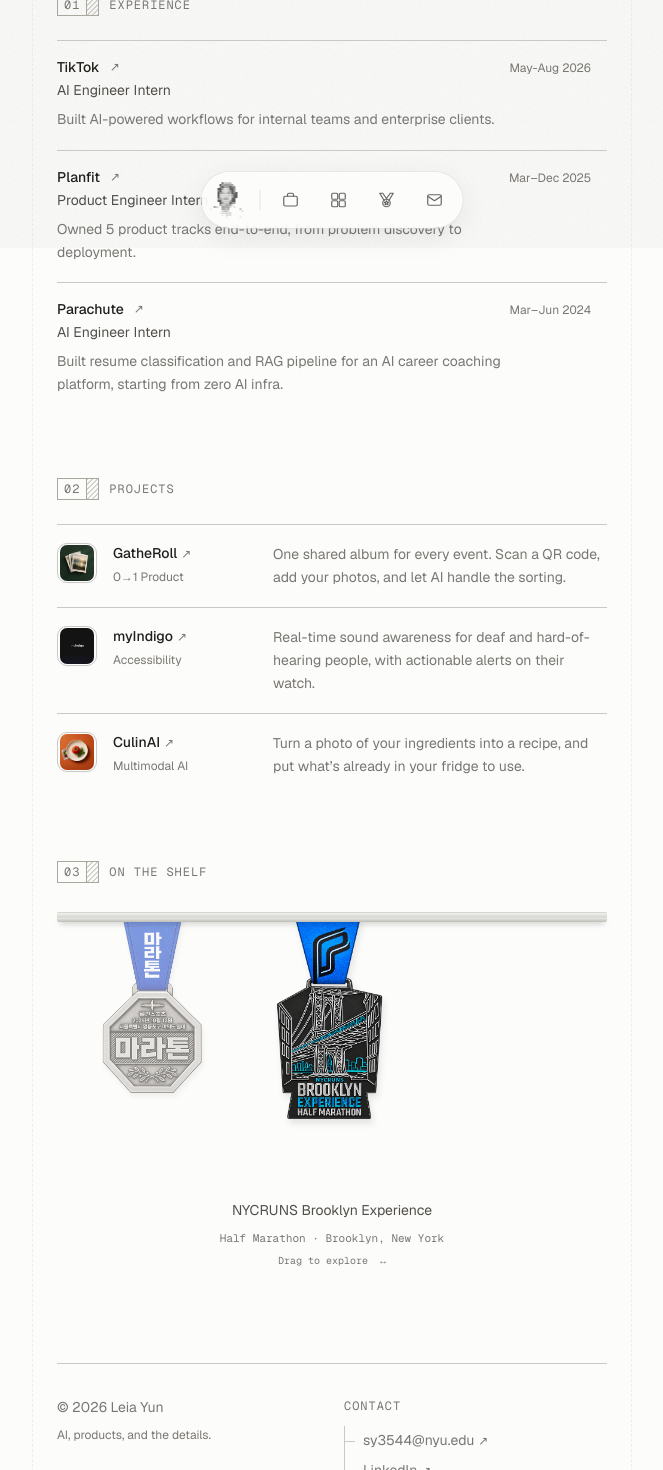
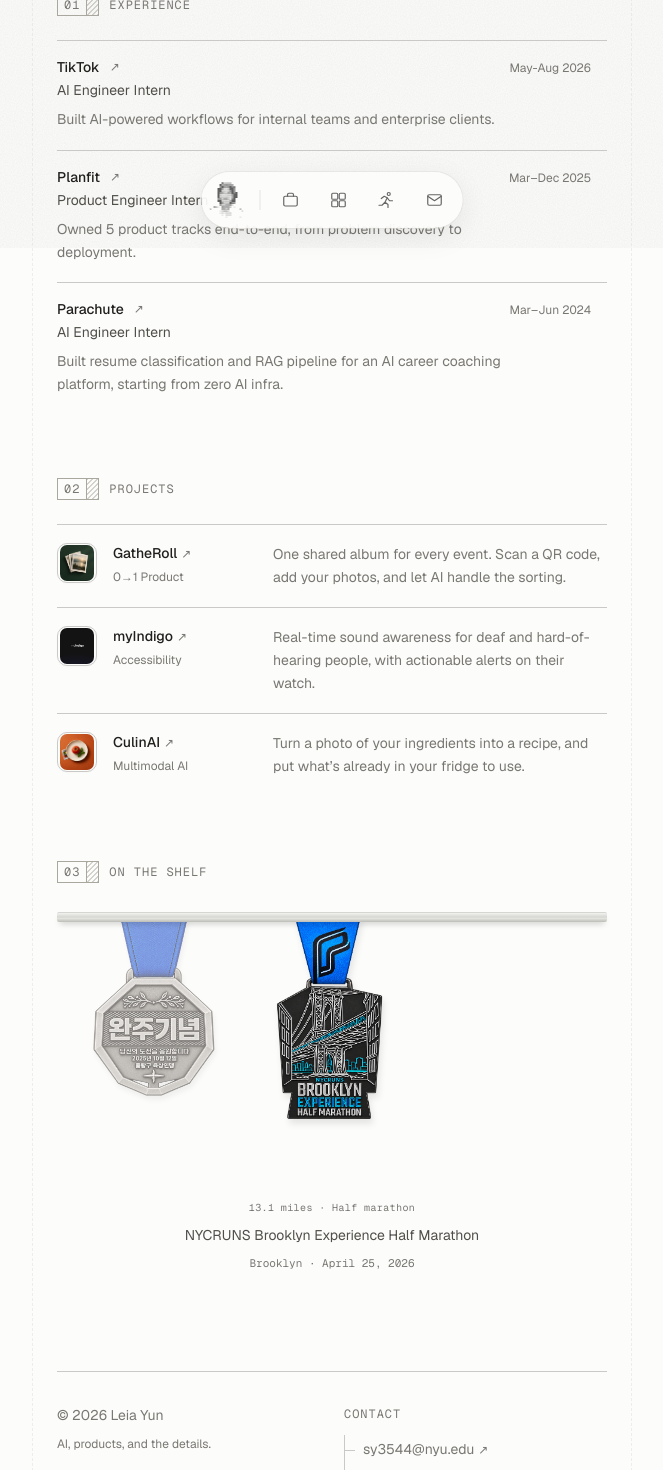
Before and after one commit to yunLeia/personal_website_leiayun, a React (Vite) app: page / in a window 1280 px wide. Shown: the part 552-2022 px from the top of the page, without its empty margins (308-971 px from the left). Built offline with nearby package versions, Linux system fonts and the light colour scheme; a web font is replaced by a local one.

Commit message:
Refine medal captions and runner icon and preserve letter tilt

```diff
--- a/src/components/Dock.tsx
+++ b/src/components/Dock.tsx
@@ -62,7 +62,7 @@
       </DockIcon>
 
       <DockIcon label="On the Shelf" onClick={() => scrollTo('#shelf')}>
-        <svg width="18" height="18" viewBox="0 0 24 24" fill="none" stroke="currentColor" strokeWidth="1.6" strokeLinecap="round" strokeLinejoin="round" aria-hidden="true"><path d="m7 3 5 7 5-7M7 3H3l6 10m8-10h4l-6 10"/><circle cx="12" cy="16" r="5"/><path d="m12 13 .8 1.8 2 .2-1.5 1.3.5 2-1.8-1-1.8 1 .5-2-1.5-1.3 2-.2z"/></svg>
+        <svg width="18" height="18" viewBox="0 0 24 24" fill="none" stroke="currentColor" strokeWidth="1.6" strokeLinecap="round" strokeLinejoin="round" aria-hidden="true"><circle cx="15" cy="4" r="2"/><path d="m5 10 4-3 4 2 3 4h4M13 9l-3 6 4 3v4M10 15l-4 4H2"/></svg>
       </DockIcon>
 
       <DockIcon label="Contact" onClick={() => scrollTo('#contact')}>
--- a/src/components/MedalShelf.tsx
+++ b/src/components/MedalShelf.tsx
@@ -2,10 +2,10 @@
 import { SectionHeader } from './HomeUI';
 
 const MEDALS = [
-  { image: 'mapo', title: 'Mapo Seo Yun-bok Marathon', detail: 'Seoul · April 19, 2025' },
-  { image: 'seoul-10k', title: 'Ilgan Sports Seoul Marathon', detail: '10K finisher · September 7, 2025' },
-  { image: 'seoul-october', title: 'Ilgan Sports Marathon', detail: 'Yeouido, Seoul · October 12, 2025' },
-  { image: 'brooklyn', title: 'NYCRUNS Brooklyn Experience', detail: 'Half Marathon · Brooklyn, New York' },
+  { image: 'mapo', title: 'Mapo Seo Yun-bok Marathon', distance: '6.2 miles · 10K', detail: 'Seoul · April 19, 2025' },
+  { image: 'seoul-10k', title: 'Ilgan Sports Seoul Marathon', distance: '6.2 miles · 10K', detail: 'Seoul · September 7, 2025' },
+  { image: 'seoul-october', title: "Jungnang Mayor’s Cup Rose Marathon", distance: '6.2 miles · 10K', detail: 'Seoul · October 12, 2025' },
+  { image: 'brooklyn', title: 'NYCRUNS Brooklyn Experience Half Marathon', distance: '13.1 miles · Half marathon', detail: 'Brooklyn · April 25, 2026' },
 ];
 
 export default function MedalShelf() {
@@ -66,7 +66,7 @@
           delete event.currentTarget.dataset.dragging;
         }} onPointerLeave={() => { if (!drag.current.moved) drag.current.down = false; }}>
           {MEDALS.map((medal, index) => (
-            <button key={medal.image} type="button" className="medal-item" aria-pressed={selected === index} aria-label={`Show ${medal.title}, ${medal.detail}`} onClick={() => {
+            <button key={medal.image} type="button" className="medal-item" aria-pressed={selected === index} aria-label={`Show ${medal.title}, ${medal.distance}, ${medal.detail}`} onClick={() => {
               if (drag.current.moved) { drag.current.moved = false; return; }
               center(index);
             }} onPointerMove={(event) => {
@@ -87,10 +87,10 @@
         </div>
       </div>
       <div className="medal-caption" aria-live="polite" aria-atomic="true">
+        <span className="medal-distance">{MEDALS[selected].distance}</span>
         <p>{MEDALS[selected].title}</p>
         <span>{MEDALS[selected].detail}</span>
       </div>
-      <p className="medal-hint">Drag to explore <span aria-hidden="true">↔</span></p>
     </section>
   );
 }
--- a/src/index.css
+++ b/src/index.css
@@ -256,11 +256,11 @@
 .name-letter { position: relative; display: inline-block; cursor: default; isolation: isolate; flex: none; transition: width 380ms cubic-bezier(.22,1,.36,1); }
 .name-word-start { margin-left: .28em; }
 .name-type { display: inline-block; white-space: nowrap; transition: opacity 180ms ease, transform 320ms cubic-bezier(.22,1,.36,1); }
-.name-art { position: absolute; height: 1.26em; width: auto; max-width: none; left: 50%; top: 50%; object-fit: contain; opacity: 0; transform: translate(-50%,-50%) scale(.94) rotate(-3deg); pointer-events: none; transition: opacity 180ms ease, transform 380ms cubic-bezier(.22,1,.36,1); }
+.name-art { position: absolute; height: 1.26em; width: auto; max-width: none; left: 50%; top: 50%; object-fit: contain; opacity: 0; transform: translate(-50%,-50%) scale(.94) rotate(var(--name-tilt, -4deg)); pointer-events: none; transition: opacity 180ms ease, transform 380ms cubic-bezier(.22,1,.36,1); }
 .name-letter[data-illustrated="true"] { z-index: 2; }
 .name-letter[data-illustrated="true"] .name-type { opacity: 0; transform: scale(.96); }
 .name-art[data-visible="true"] { opacity: 1; transform: translate(-50%,-50%) scale(1) rotate(var(--name-tilt, -4deg)); animation: name-sticker-arrive 480ms cubic-bezier(.22,1,.36,1) both; }
-@keyframes name-sticker-arrive { 0% { transform: translate(-50%,calc(-50% + 3px)) scale(.92) rotate(-3deg); } 70% { transform: translate(-50%,-50%) scale(1.015) rotate(.4deg); } 100% { transform: translate(-50%,-50%) scale(1) rotate(var(--name-tilt, -4deg)); } }
+@keyframes name-sticker-arrive { 0% { transform: translate(-50%,calc(-50% + 3px)) scale(.92) rotate(var(--name-tilt, -4deg)); } 70% { transform: translate(-50%,-50%) scale(1.015) rotate(var(--name-tilt, -4deg)); } 100% { transform: translate(-50%,-50%) scale(1) rotate(var(--name-tilt, -4deg)); } }
 @media (max-width: 440px) { .intro-aside .resume-link, .intro-aside .linkedin-link { width: 100%; padding-inline: 10px; } }
 @media (prefers-reduced-motion: reduce) {
   .animated-name .name-art { display: none; }
@@ -279,8 +279,6 @@
 .medal-item:hover img, .medal-item:focus-visible img { filter: drop-shadow(4px 9px 5px #00000028); }
 .medal-item:focus-visible { outline: 1px dashed var(--muted); outline-offset: -2px; border-radius: 4px; }
 .medal-shelf-edge { position: absolute; left: 0; right: 0; top: -5px; z-index: 3; height: 10px; background: linear-gradient(#f2f2ef, #d6d6d2 45%, #e4e4df 60%, #bdbdb8); border-top: 1px solid #d5d5d2; border-radius: 2px; box-shadow: 0 4px 6px -3px #0004; pointer-events: none; }
-.medal-hint { margin: 0; text-align: center; font: 10px 'Geist Mono', monospace; color: var(--muted); }
-.medal-hint span { margin-left: 6px; }
 .medal-caption { min-height: 74px; padding-top: 19px; text-align: center; }
 .medal-caption p { font-size: 14px; color: var(--copy); margin: 0 0 4px; }
 .medal-caption span { font-family: 'Geist Mono', monospace; color: var(--muted); font-size: 11px; }
@@ -305,3 +303,5 @@
 .name-letter:nth-child(2n) { --name-tilt: 5deg; }
 .name-letter:nth-child(3n) { --name-tilt: -7deg; }
 @media (prefers-reduced-motion: reduce) { .medal-item img { transform: none; transition: none; } }
+
+.medal-caption .medal-distance { display: block; margin-bottom: 8px; font-size: 10px; letter-spacing: .04em; }
```
Also changed, not shown: public/images/medals/seoul-october.png.
